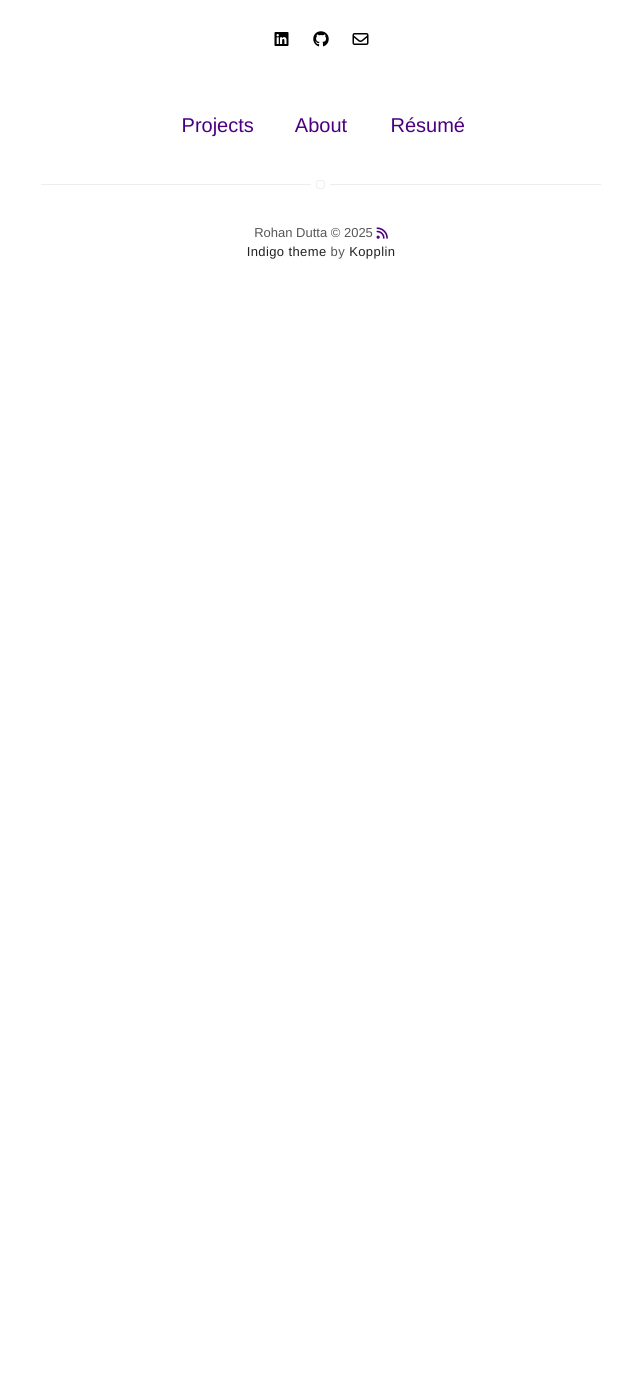
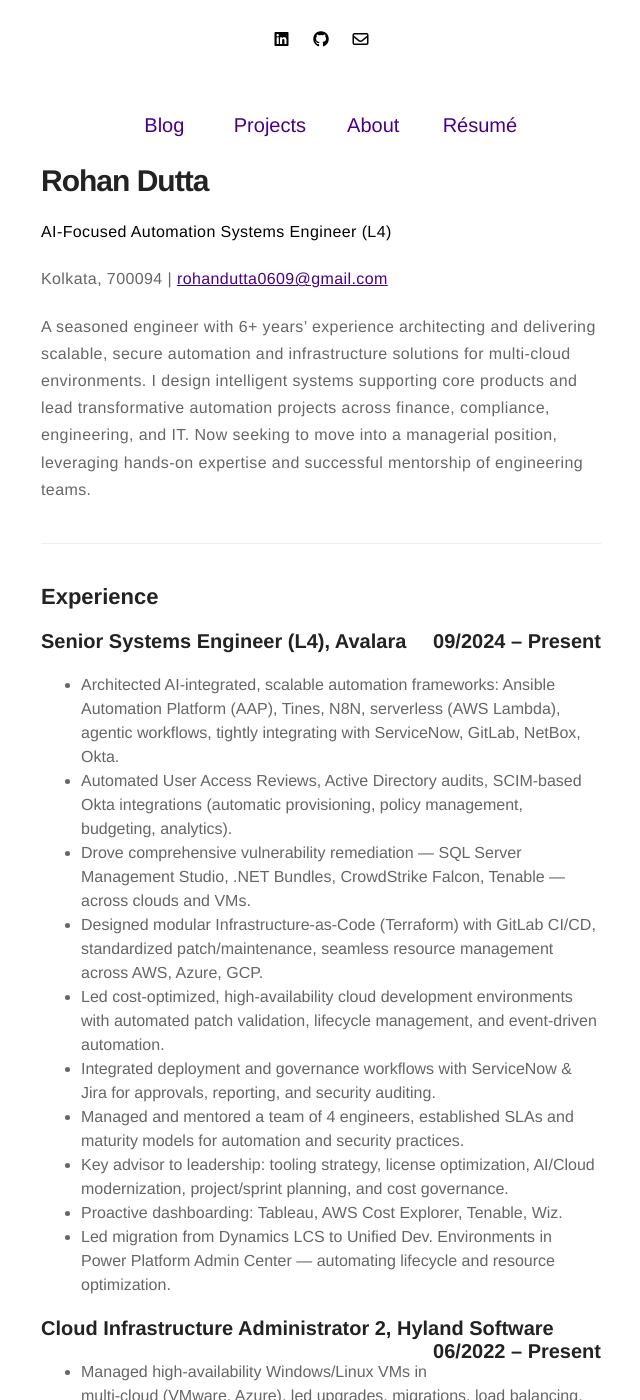
Before and after one commit to Ronx97/ronx97.github.io, a Jekyll site: the page built from index.html, in a window 1280 px wide and 1400 px high, scrolled down 380 px. Shown: the whole window, without its empty margins (319-959 px from the left). Built offline with Jekyll 4.4.1, drawn with Linux system fonts in a browser that asks for light colours; nearby versions of some CDN libraries; before the commit the page ends 900 px from its top, so only the background shows below that; some of the changed text lies outside the part shown.

Commit message:
Modern CV homepage and enabled blog

```diff
--- a/_config.yml
+++ b/_config.yml
@@ -64,7 +64,7 @@
 
 # if you don't need "about" or "blog", comment them out below
 about: true
-blog: false
+blog: true
 
 # do you want to show the "read time" of the posts?
 read-time: true
--- a/index.html
+++ b/index.html
@@ -2,3 +2,95 @@
 layout: page
 title: Home
 ---
+
+<section>
+  <h1>Rohan Dutta</h1>
+  <p><strong>AI-Focused Automation Systems Engineer (L4)</strong></p>
+  <p>Kolkata, 700094 | <a href="mailto:rohandutta0609@gmail.com">rohandutta0609@gmail.com</a></p>
+  <p>A seasoned engineer with 6+ years’ experience architecting and delivering scalable, secure automation and infrastructure solutions for multi-cloud environments. I design intelligent systems supporting core products and lead transformative automation projects across finance, compliance, engineering, and IT. Now seeking to move into a managerial position, leveraging hands-on expertise and successful mentorship of engineering teams.</p>
+</section>
+
+<hr/>
+
+<section>
+  <h2>Experience</h2>
+  <h3>Senior Systems Engineer (L4), Avalara <span style="float:right">09/2024 – Present</span></h3>
+  <ul>
+    <li>Architected AI-integrated, scalable automation frameworks: Ansible Automation Platform (AAP), Tines, N8N, serverless (AWS Lambda), agentic workflows, tightly integrating with ServiceNow, GitLab, NetBox, Okta.</li>
+    <li>Automated User Access Reviews, Active Directory audits, SCIM-based Okta integrations (automatic provisioning, policy management, budgeting, analytics).</li>
+    <li>Drove comprehensive vulnerability remediation — SQL Server Management Studio, .NET Bundles, CrowdStrike Falcon, Tenable — across clouds and VMs.</li>
+    <li>Designed modular Infrastructure-as-Code (Terraform) with GitLab CI/CD, standardized patch/maintenance, seamless resource management across AWS, Azure, GCP.</li>
+    <li>Led cost-optimized, high-availability cloud development environments with automated patch validation, lifecycle management, and event-driven automation.</li>
+    <li>Integrated deployment and governance workflows with ServiceNow & Jira for approvals, reporting, and security auditing.</li>
+    <li>Managed and mentored a team of 4 engineers, established SLAs and maturity models for automation and security practices.</li>
+    <li>Key advisor to leadership: tooling strategy, license optimization, AI/Cloud modernization, project/sprint planning, and cost governance.</li>
+    <li>Proactive dashboarding: Tableau, AWS Cost Explorer, Tenable, Wiz.</li>
+    <li>Led migration from Dynamics LCS to Unified Dev. Environments in Power Platform Admin Center — automating lifecycle and resource optimization.</li>
+  </ul>
+
+  <h3>Cloud Infrastructure Administrator 2, Hyland Software <span style="float:right">06/2022 – Present</span></h3>
+  <ul>
+    <li>Managed high-availability Windows/Linux VMs in multi-cloud (VMware, Azure), led upgrades, migrations, load balancing, Alert Response (PagerDuty/Dynatrace).</li>
+    <li>Automated patch management, vulnerability remediation (Tanium, Ivanti, Ansible, Rapid7, Tenable).</li>
+    <li>Developed PowerShell scripts to optimize system ops and reporting.</li>
+    <li>Delivered technical support, monitoring, and productivity enhancements for clients.</li>
+  </ul>
+
+  <h3>Wintel Administrator, DXC Technology <span style="float:right">01/2021 – 05/2022</span></h3>
+  <ul>
+    <li>Oversaw full VM lifecycle — builds, upgrades, migrations — across ESX/VMware and hybrid cloud.</li>
+    <li>Led decommissioning of hosts/sites/VMs with focus on minimal downtime.</li>
+    <li>Remediated incidents tied to maintenance/SLA/hardware/events.</li>
+    <li>PowerShell automation, processes that cut manual steps and improved service.</li>
+  </ul>
+</section>
+
+<hr/>
+
+<section>
+  <h2>Skills</h2>
+  <ul class="skills">
+    <li>VMware Virtualization & Admin</li>
+    <li>Cloud (AWS, Azure, GCP)</li>
+    <li>PowerShell Scripting</li>
+    <li>Windows Server, Active Directory, DNS, DHCP</li>
+    <li>Patching (Tanium, Ivanti), Automation (Ansible, Terraform)</li>
+    <li>Alert & Performance Monitoring (Dynatrace, PagerDuty)</li>
+    <li>Vulnerability Management (Tenable, Wiz, Rapid7)</li>
+    <li>ServiceNow, Salesforce, Office365, Tableau, GitLab, NetBox, Okta</li>
+    <li>CI/CD, IaC, Serverless, Automation Analytics</li>
+    <li>Dashboarding, Project/SOP Documentation, Agile & Kanban</li>
+    <li>Adaptive, Collaborative, Communicative, Time Efficient</li>
+  </ul>
+</section>
+
+<hr/>
+
+<section>
+  <h2>Certifications</h2>
+  <ul>
+    <li>AWS Cloud Practitioner Certified (CLF-C01)</li>
+    <li>Microsoft Certified Azure Fundamentals (AZ-900)</li>
+    <li>Microsoft Certified Azure Administrator (AZ-104)</li>
+    <li>VMWare Data Center Virtualization Professional</li>
+  </ul>
+</section>
+
+<hr/>
+
+<section>
+  <h2>Education</h2>
+  <ul>
+    <li><strong>Bachelor of Technology (Mechanical Engineering)</strong><br/>Kalinga Institute of Industrial Technology, 2016 – 2020</li>
+    <li><strong>HSC: ISC Board, Science (PCM)</strong><br/>Ram Mohan Mission High School, 2014 – 2015</li>
+    <li><strong>SSC: ICSE Board, Core Science</strong><br/>Ram Mohan Mission High School, 2012 – 2013</li>
+  </ul>
+</section>
+
+<hr/>
+
+<section>
+  <h2>Contact</h2>
+  <p>Email: <a href="mailto:rohandutta0609@gmail.com">rohandutta0609@gmail.com</a></p>
+  <p><a href="https://www.linkedin.com/in/rohan-dutta-cloudinfraadmin/" target="_blank">LinkedIn</a> | <a href="https://github.com/Ronx97" target="_blank">GitHub</a></p>
+</section>
```
